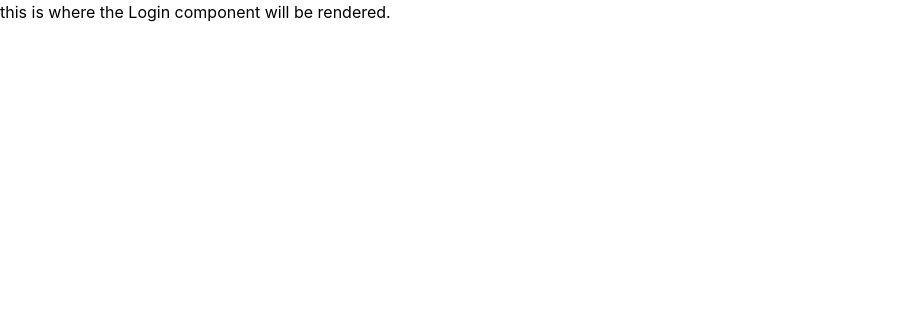
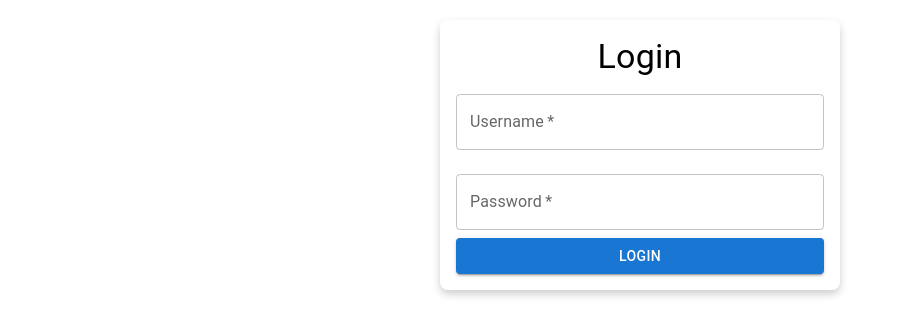
Before and after one commit to ivanaa96/Ecommerce, a React (Create React App) app: page /login in a window 1280 px wide. Shown: the top 336 px of the page, without its empty margins (0-906 px from the left). Built offline with nearby package versions, Linux system fonts and the light colour scheme.

Commit message:
Implement Login functionality
- Installed Axios, Zustand, MUI libraries
- Implemented logic regarding Login functionality
- Created view for login component.

```diff
--- /dev/null
+++ b/src/api/apiRoutes.ts
@@ -0,0 +1,7 @@
+const API_ENDPOINTS = {
+  AUTH: {
+    LOGIN: '/auth/login',
+  },
+};
+
+export default API_ENDPOINTS;
--- /dev/null
+++ b/src/api/axiosInstance.ts
@@ -0,0 +1,8 @@
+import axios from 'axios';
+
+const axiosInstance = axios.create({
+  baseURL: 'https://dummyjson.com',
+  timeout: 10000,
+});
+
+export default axiosInstance;
--- /dev/null
+++ b/src/components/login/Login.tsx
@@ -0,0 +1,69 @@
+import React from 'react';
+import { TextField, Button, Box, Typography, Alert } from '@mui/material';
+
+import './login.css';
+
+interface LoginComponentProps {
+  handleSubmit: (e: React.FormEvent<HTMLFormElement>) => void;
+  username: string;
+  setUsername: React.Dispatch<React.SetStateAction<string>>;
+  password: string;
+  setPassword: React.Dispatch<React.SetStateAction<string>>;
+  error: string | null;
+}
+
+const LoginComponent: React.FC<LoginComponentProps> = ({
+  handleSubmit,
+  username,
+  setUsername,
+  password,
+  setPassword,
+  error,
+}) => {
+  return (
+    <Box className="login-container">
+      <Typography variant="h4" component="h2" className="login-title">
+        Login
+      </Typography>
+      <form onSubmit={handleSubmit} className="login-form">
+        <TextField
+          label="Username"
+          variant="outlined"
+          fullWidth
+          margin="normal"
+          value={username}
+          onChange={(e) => setUsername(e.target.value)}
+          required
+          className="login-input"
+        />
+        <TextField
+          label="Password"
+          variant="outlined"
+          fullWidth
+          margin="normal"
+          type="password"
+          value={password}
+          onChange={(e) => setPassword(e.target.value)}
+          required
+          className="login-input"
+        />
+        <Button
+          type="submit"
+          variant="contained"
+          color="primary"
+          fullWidth
+          className="login-button"
+        >
+          Login
+        </Button>
+      </form>
+      {error && (
+        <Alert severity="error" className="login-alert">
+          {error}
+        </Alert>
+      )}
+    </Box>
+  );
+};
+
+export default LoginComponent;
--- /dev/null
+++ b/src/components/login/index.tsx
@@ -0,0 +1,3 @@
+import LoginComponent from './Login';
+
+export default LoginComponent;
--- /dev/null
+++ b/src/components/login/login.css
@@ -0,0 +1,28 @@
+.login-container {
+  max-width: 400px;
+  margin: 20px auto;
+  padding: 16px;
+  border-radius: 8px;
+  box-shadow: 0 4px 8px rgba(0, 0, 0, 0.2);
+}
+
+.login-title {
+  text-align: center;
+  margin-bottom: 24px;
+}
+
+.login-form {
+  width: 100%;
+}
+
+.login-input {
+  margin: 8px 0;
+}
+
+.login-button {
+  margin-top: 16px;
+}
+
+.login-alert {
+  margin-top: 16px;
+}
--- a/src/containers/Login/Login.tsx
+++ b/src/containers/Login/Login.tsx
@@ -1,7 +1,62 @@
-import React from 'react';
+import React, { useState, useEffect } from 'react';
+import axios from 'axios';
+import { useNavigate } from 'react-router-dom';
+
+import LoginComponent from 'components/login';
+import { useLogin, useUser } from 'store/user/selectors';
 
 function Login() {
-  return <div>this is where the Login component will be rendered.</div>;
+  const [username, setUsername] = useState('');
+  const [password, setPassword] = useState('');
+  const [error, setError] = useState<string | null>(null);
+
+  const login = useLogin();
+  const navigate = useNavigate();
+  const user = useUser();
+
+  useEffect(() => {
+    if (user) {
+      navigate('/dashboard');
+    }
+  }, [user, navigate]);
+
+  const handleSubmit = async (e: React.FormEvent<HTMLFormElement>) => {
+    e.preventDefault();
+    setError(null);
+
+    const trimmedUsername = username.trim();
+    const trimmedPassword = password.trim();
+
+    if (!trimmedUsername || !trimmedPassword) {
+      setError('Username and password cannot be empty.');
+      return;
+    }
+
+    try {
+      await login(trimmedUsername, trimmedPassword);
+    } catch (err: unknown) {
+      if (axios.isAxiosError(err)) {
+        setError(err.response?.data?.message || 'An error occurred');
+      } else if (err instanceof Error) {
+        setError(err.message);
+      } else if (typeof (err as any).message === 'string') {
+        setError((err as any).message);
+      } else {
+        setError('An unexpected error occurred');
+      }
+    }
+  };
+
+  return (
+    <LoginComponent
+      handleSubmit={handleSubmit}
+      username={username}
+      setUsername={setUsername}
+      password={password}
+      setPassword={setPassword}
+      error={error}
+    />
+  );
 }
 
 export default Login;
--- a/src/index.tsx
+++ b/src/index.tsx
@@ -14,7 +14,8 @@ export default function App() {
   return (
     <Routes>
       <Route path="/login" element={<Login />} />
-      <Route path="/" element={<Dashboard/>} />
+      <Route path="/dashboard" element={<Dashboard />} />
+      <Route path="/" element={<Dashboard />} />
     </Routes>
   );
 }
--- /dev/null
+++ b/src/store/user/selectors.ts
@@ -0,0 +1,7 @@
+import { UserStore } from './types';
+import useUserStore from './useUserStore';
+
+export const useUser = () => useUserStore((state: UserStore) => state.user);
+export const useSetUser = () =>
+  useUserStore((state: UserStore) => state.setUser);
+export const useLogin = () => useUserStore((state: UserStore) => state.login);
--- /dev/null
+++ b/src/store/user/types.ts
@@ -0,0 +1,17 @@
+export interface User {
+  id: number;
+  username: string;
+  email: string;
+  firstName: string;
+  lastName: string;
+  gender: string;
+  image: string;
+  accessToken: string;
+  refreshToken: string;
+}
+
+export interface UserStore {
+  user: User | null;
+  setUser: (user: User) => void;
+  login: (username: string, password: string) => Promise<void>;
+}
--- /dev/null
+++ b/src/store/user/useUserStore.ts
@@ -0,0 +1,25 @@
+import { create } from 'zustand';
+
+import { User, UserStore } from './types';
+import axiosInstance from 'api/axiosInstance';
+import API_ENDPOINTS from 'api/apiRoutes';
+
+const useUserStore = create<UserStore>((set) => ({
+  user: null,
+  setUser: (user: User) => set({ user }),
+  login: async (username, password) => {
+    try {
+      const response = await axiosInstance.post(API_ENDPOINTS.AUTH.LOGIN, {
+        username,
+        password,
+      });
+
+      set({ user: response.data });
+    } catch (error) {
+      console.error('Login failed:', error);
+      throw error;
+    }
+  },
+}));
+
+export default useUserStore;
```
Also changed, not shown: package.json (+6 -1 lines), 2 other files (tests, documents, lock files or other folders).
